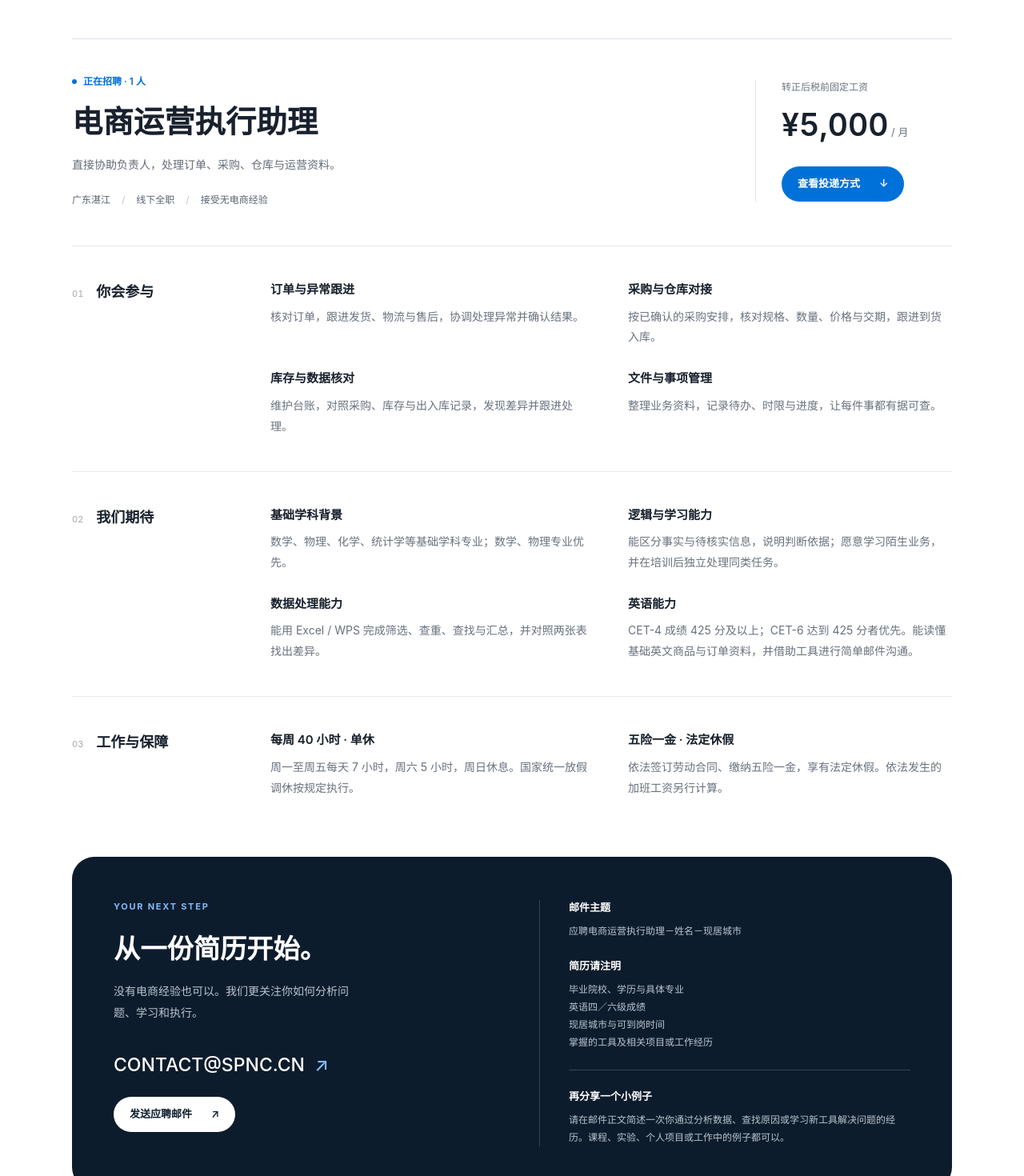
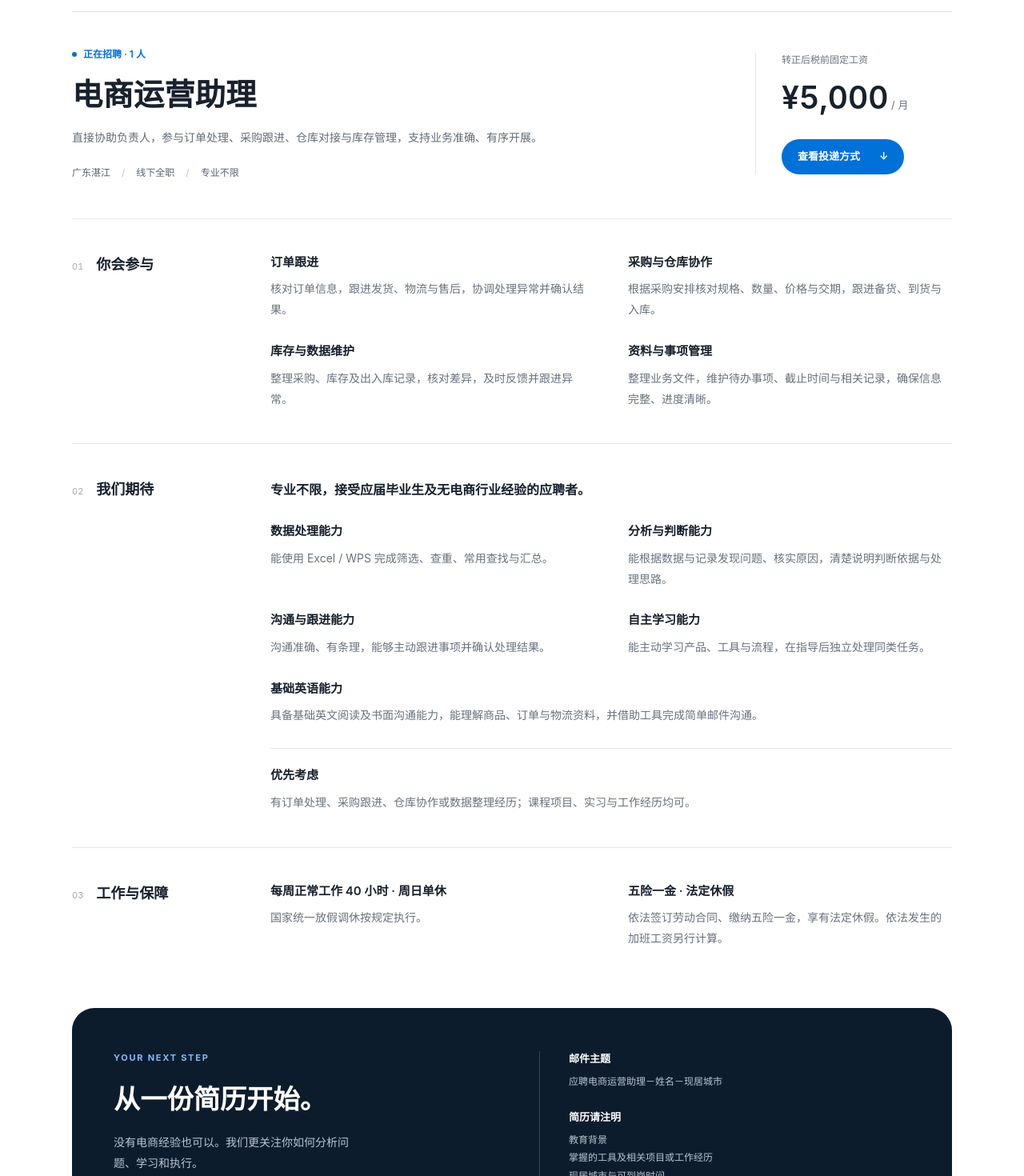
Before and after one commit to melolaw1999/spnc-website, a Next.js app: page /careers in a window 1280 px wide. Shown: the part 440-1910 px from the top of the page at 80% size. Built offline with nearby package versions, Linux system fonts and the light colour scheme; no server answers.

Commit message:
refine careers requirements around practical skills

```diff
--- a/src/app/careers/page.module.css
+++ b/src/app/careers/page.module.css
@@ -28,6 +28,10 @@
 .detailGrid,.workGrid { display:grid; grid-template-columns:repeat(2,minmax(0,1fr)); column-gap:42px; row-gap:28px; }
 .detailItem h4 { margin:0 0 9px; font-size:15px; line-height:1.5; font-weight:600; }
 .detailItem p { margin:0; color:#69717d; font-size:14px; line-height:1.85; }
+.requirementsContent { min-width:0; }
+.requirementsLead { margin:0 0 26px; font-size:16px; line-height:1.8; font-weight:600; }
+.requirementsGrid>div:last-child { grid-column:1 / -1; }
+.preferred { margin-top:28px; padding-top:22px; border-top:1px solid #e5e8ed; }
 .workSection { padding-bottom:50px; }
 .application { display:grid; grid-template-columns:minmax(0,1fr) minmax(0,1fr); column-gap:68px; padding:54px 52px; margin-top:24px; background:#0d1c2c; border-radius:28px; color:#fff; scroll-margin-top:100px; }
 .application .eyebrow { color:#82bafb; }
@@ -76,6 +80,7 @@
   .detailGrid,.workGrid { grid-template-columns:1fr; gap:21px; }
   .detailItem h4 { font-size:14px; margin-bottom:6px; }
   .detailItem p { font-size:13px; line-height:1.85; }
+  .requirementsLead { margin-bottom:23px; font-size:14px; }
   .workSection { padding-bottom:26px; }
   .application { grid-template-columns:1fr; gap:34px; border-radius:22px; padding:34px 25px; margin-top:14px; scroll-margin-top:85px; }
   .application h2 { font-size:29px; margin-top:18px; }
--- a/src/app/careers/page.tsx
+++ b/src/app/careers/page.tsx
@@ -3,26 +3,27 @@ import styles from "./page.module.css";
 
 export const metadata = pageMetadata(
   "诚聘英才",
-  "SPNC 理想营养招聘电商运营执行助理。湛江线下全职，面向基础学科背景，接受无电商经验。了解岗位与申请方式。",
+  "SPNC 理想营养招聘电商运营助理。湛江线下全职，专业不限，接受应届毕业生及无电商行业经验的应聘者。了解岗位与申请方式。",
   "/careers",
 );
 
 const responsibilities = [
-  { title: "订单与异常跟进", text: "核对订单，跟进发货、物流与售后，协调处理异常并确认结果。" },
-  { title: "采购与仓库对接", text: "按已确认的采购安排，核对规格、数量、价格与交期，跟进到货入库。" },
-  { title: "库存与数据核对", text: "维护台账，对照采购、库存与出入库记录，发现差异并跟进处理。" },
-  { title: "文件与事项管理", text: "整理业务资料，记录待办、时限与进度，让每件事都有据可查。" },
+  { title: "订单跟进", text: "核对订单信息，跟进发货、物流与售后，协调处理异常并确认结果。" },
+  { title: "采购与仓库协作", text: "根据采购安排核对规格、数量、价格与交期，跟进备货、到货与入库。" },
+  { title: "库存与数据维护", text: "整理采购、库存及出入库记录，核对差异，及时反馈并跟进异常。" },
+  { title: "资料与事项管理", text: "整理业务文件，维护待办事项、截止时间与相关记录，确保信息完整、进度清晰。" },
 ];
 
 const requirements = [
-  { title: "基础学科背景", text: "数学、物理、化学、统计学等基础学科专业；数学、物理专业优先。" },
-  { title: "逻辑与学习能力", text: "能区分事实与待核实信息，说明判断依据；愿意学习陌生业务，并在培训后独立处理同类任务。" },
-  { title: "数据处理能力", text: "能用 Excel / WPS 完成筛选、查重、查找与汇总，并对照两张表找出差异。" },
-  { title: "英语能力", text: "CET-4 成绩 425 分及以上；CET-6 达到 425 分者优先。能读懂基础英文商品与订单资料，并借助工具进行简单邮件沟通。" },
+  { title: "数据处理能力", text: "能使用 Excel / WPS 完成筛选、查重、常用查找与汇总。" },
+  { title: "分析与判断能力", text: "能根据数据与记录发现问题、核实原因，清楚说明判断依据与处理思路。" },
+  { title: "沟通与跟进能力", text: "沟通准确、有条理，能够主动跟进事项并确认处理结果。" },
+  { title: "自主学习能力", text: "能主动学习产品、工具与流程，在指导后独立处理同类任务。" },
+  { title: "基础英语能力", text: "具备基础英文阅读及书面沟通能力，能理解商品、订单与物流资料，并借助工具完成简单邮件沟通。" },
 ];
 
-const applicationSubject = "应聘电商运营执行助理－姓名－现居城市";
-const applicationBody = "您好，我希望申请电商运营执行助理。\n\n毕业院校、学历及专业：\n英语四／六级成绩：\n现居城市及可到岗时间：\n掌握的工具及相关经历：\n\n请简述一个通过分析数据、查找原因或学习新工具解决问题的例子：\n\n（请附上简历）";
+const applicationSubject = "应聘电商运营助理－姓名－现居城市";
+const applicationBody = "您好，我希望申请电商运营助理。\n\n教育背景：\n相关经历及掌握的工具：\n现居城市及可到岗时间：\n英语成绩、证书或实际使用经历（选填）：\n\n请简述一个解决问题的经历，课程、实习、个人项目或工作中的例子都可以：\n\n（请附上简历）";
 const applicationHref = "mailto:CONTACT@SPNC.CN?subject=" + encodeURIComponent(applicationSubject) + "&body=" + encodeURIComponent(applicationBody);
 
 export default function Careers() {
@@ -31,10 +32,9 @@ export default function Careers() {
       <div className={styles.container}>
         <header className={styles.intro}>
           <p className={styles.eyebrow}>SPNC · CAREERS</p>
-          <h1>诚聘英才</h1>
+          <h1>加入 SPNC</h1>
           <p className={styles.introText}>
-            我们专注运动营养产品的电商零售。<br />
-            期待思路清楚、做事认真的你加入。
+            SPNC 理想营养专注运动营养产品的电商零售。
           </p>
           <p className={styles.company}>湛江市萨瑟恩电子商务有限公司</p>
         </header>
@@ -43,10 +43,10 @@ export default function Careers() {
           <div className={styles.roleHeading}>
             <div>
               <p className={styles.openRole}><span aria-hidden="true" /> 正在招聘 · 1 人</p>
-              <h2 id="role-title">电商运营执行助理</h2>
-              <p className={styles.roleLead}>直接协助负责人，处理订单、采购、仓库与运营资料。</p>
+              <h2 id="role-title">电商运营助理</h2>
+              <p className={styles.roleLead}>直接协助负责人，参与订单处理、采购跟进、仓库对接与库存管理，支持业务准确、有序开展。</p>
               <div className={styles.roleTags} aria-label="岗位概况">
-                <span>广东湛江</span><span>线下全职</span><span>接受无电商经验</span>
+                <span>广东湛江</span><span>线下全职</span><span>专业不限</span>
               </div>
             </div>
             <div className={styles.salary}>
@@ -67,10 +67,17 @@ export default function Careers() {
 
           <div className={styles.detailsSection}>
             <div className={styles.sectionLabel}><span>02</span><h3>我们期待</h3></div>
-            <div className={styles.detailGrid}>
-              {requirements.map((item) => (
-                <div className={styles.detailItem} key={item.title}><h4>{item.title}</h4><p>{item.text}</p></div>
-              ))}
+            <div className={styles.requirementsContent}>
+              <p className={styles.requirementsLead}>专业不限，接受应届毕业生及无电商行业经验的应聘者。</p>
+              <div className={[styles.detailGrid, styles.requirementsGrid].join(" ")}>
+                {requirements.map((item) => (
+                  <div className={styles.detailItem} key={item.title}><h4>{item.title}</h4><p>{item.text}</p></div>
+                ))}
+              </div>
+              <div className={[styles.detailItem, styles.preferred].join(" ")}>
+                <h4>优先考虑</h4>
+                <p>有订单处理、采购跟进、仓库协作或数据整理经历；课程项目、实习与工作经历均可。</p>
+              </div>
             </div>
           </div>
 
@@ -78,8 +85,8 @@ export default function Careers() {
             <div className={styles.sectionLabel}><span>03</span><h3>工作与保障</h3></div>
             <div className={styles.workGrid}>
               <div className={styles.detailItem}>
-                <h4>每周 40 小时 · 单休</h4>
-                <p>周一至周五每天 7 小时，周六 5 小时，周日休息。国家统一放假调休按规定执行。</p>
+                <h4>每周正常工作 40 小时 · 周日单休</h4>
+                <p>国家统一放假调休按规定执行。</p>
               </div>
               <div className={styles.detailItem}>
                 <h4>五险一金 · 法定休假</h4>
@@ -105,15 +112,15 @@ export default function Careers() {
             <div>
               <h3>简历请注明</h3>
               <ul>
-                <li>毕业院校、学历与具体专业</li>
-                <li>英语四／六级成绩</li>
+                <li>教育背景</li>
+                <li>掌握的工具及相关项目或工作经历</li>
                 <li>现居城市与可到岗时间</li>
-                <li>掌握的工具及相关项目或工作经历</li>
+                <li>英语成绩、证书或实际使用经历（选填）</li>
               </ul>
             </div>
             <div className={styles.example}>
               <h3>再分享一个小例子</h3>
-              <p>请在邮件正文简述一次你通过分析数据、查找原因或学习新工具解决问题的经历。课程、实验、个人项目或工作中的例子都可以。</p>
+              <p>请在邮件正文简述一次解决问题的经历。课程、实习、个人项目或工作中的例子都可以。</p>
             </div>
           </div>
         </section>
```
